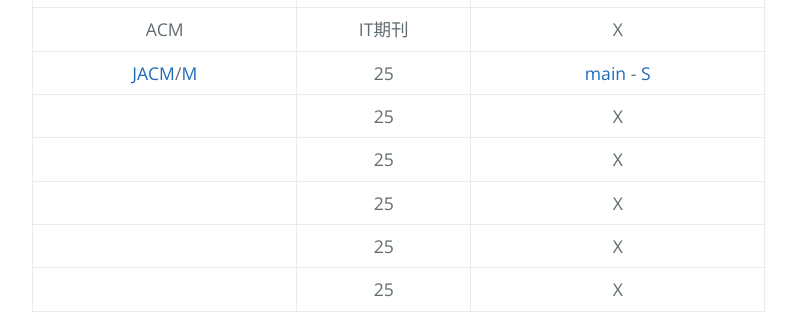
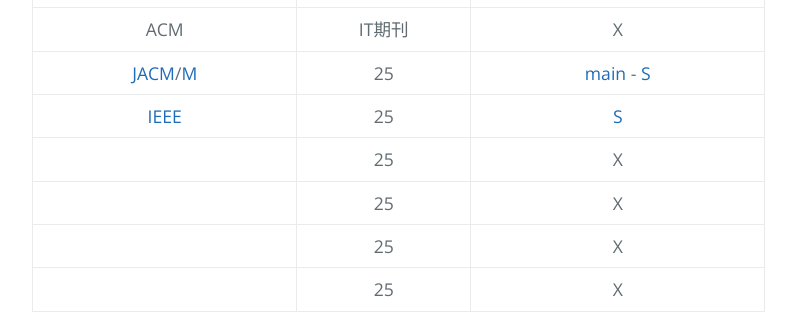
Before and after one commit to AmbroseRen/test, a Jekyll site: the page built from Library/AcademicSearch.md, in a window 1280 px wide. Shown: the part 1352-1666 px from the top of the page, without its empty margins (192-988 px from the left). Built offline with Jekyll 4.4.1, drawn with Linux system fonts in a browser that asks for light colours; our own code applies the rules of GitHub Pages for plain Markdown files; the repository's description, which GitHub fills in, is left out.

Commit message:
Update AcademicSearch.md

```diff
--- a/Library/AcademicSearch.md
+++ b/Library/AcademicSearch.md
@@ -32,8 +32,8 @@
 | []() | 25 | X |
 | ACM | IT期刊 | X |
 | [JACM](https://dl.acm.org/journal/jacm)/[M](https://dl.acm.org/magazines) | 25 | [main](https://cacm.acm.org/) - [S](https://dl.acm.org/) |
+| [IEEE](https://www.ieee.org/) | 25 | [S](https://ieeexplore.ieee.org/Xplore/home.jsp) |
 | []() | 25 | X |
 | []() | 25 | X |
 | []() | 25 | X |
 | []() | 25 | X |
-| []() | 25 | X |
```
